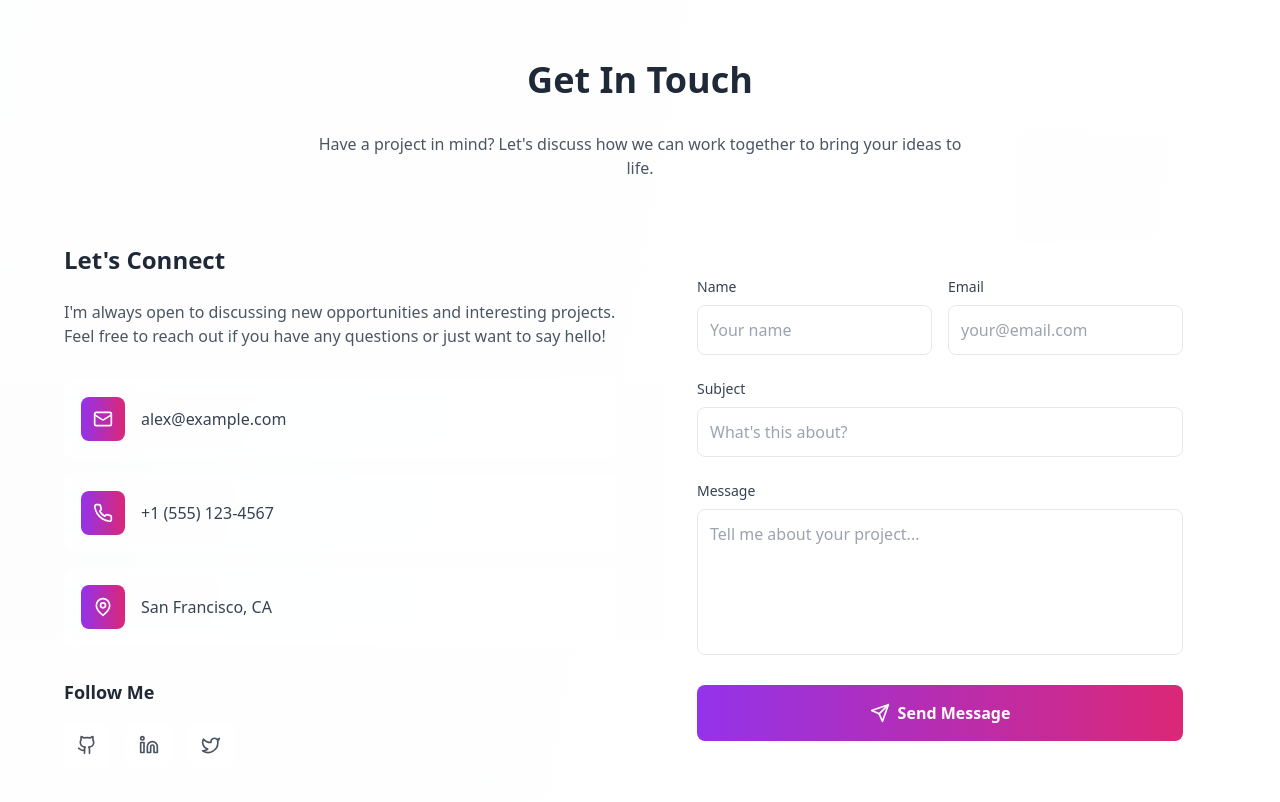
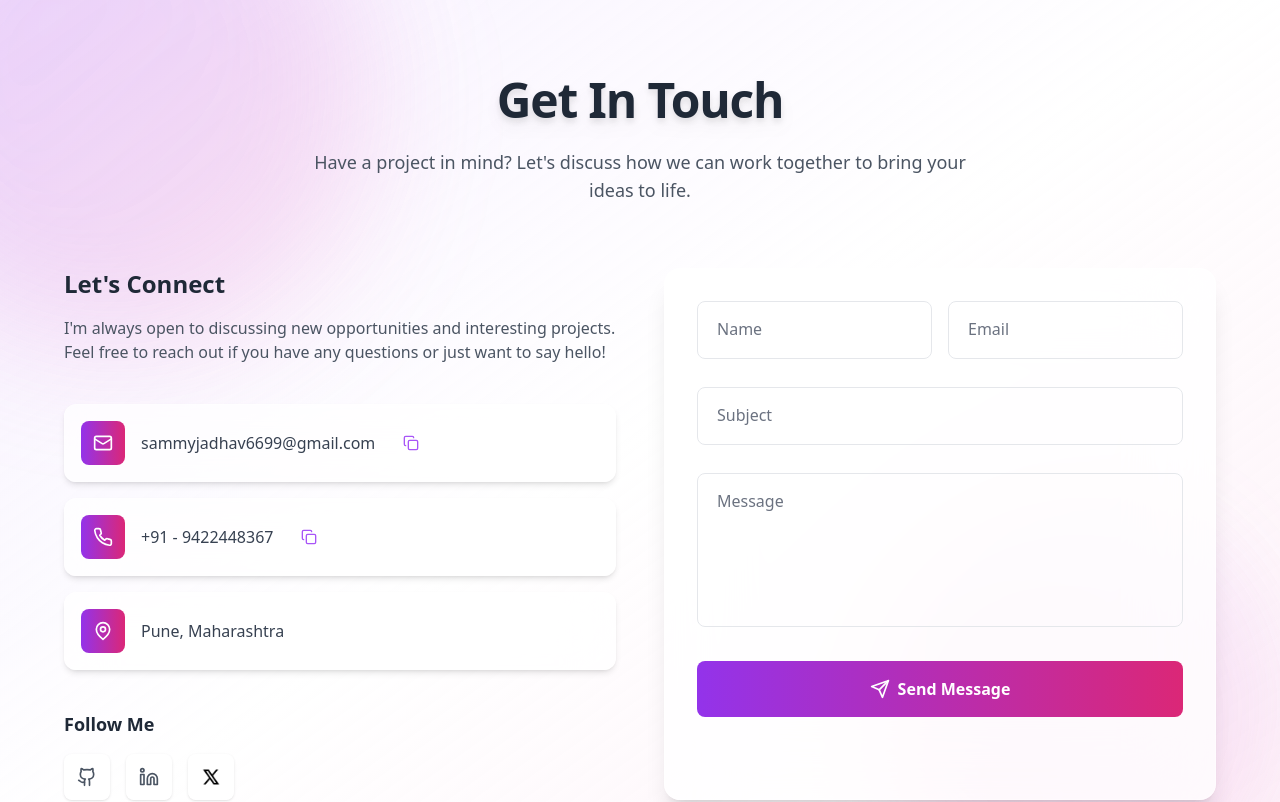
Before and after one commit to sameer6699/Sameer_portfolio, a React (Vite) app: page / in a window 1280 px wide. Shown: the part 6080-6882 px from the top of the page. Built offline with nearby package versions, Linux system fonts and the light colour scheme.

Commit message:
Added Updated Contact Us Section

```diff
--- a/src/components/Contact.tsx
+++ b/src/components/Contact.tsx
@@ -1,8 +1,9 @@
 import { useState } from 'react';
-import { motion } from 'framer-motion';
-import { Mail, Phone, MapPin, Send, Github, Linkedin, Twitter } from 'lucide-react';
+import { motion, AnimatePresence } from 'framer-motion';
+import { Mail, Phone, MapPin, Send, Github, Linkedin, CheckCircle, Copy } from 'lucide-react';
 import { useForm } from 'react-hook-form';
 import { useScrollAnimation } from '../hooks/useScrollAnimation';
+import twitterLogo from './assets/twitter-logo.png';
 
 interface ContactForm {
   name: string;
@@ -14,43 +15,51 @@ interface ContactForm {
 export const Contact: React.FC = () => {
   const { ref, isInView } = useScrollAnimation();
   const [isSubmitted, setIsSubmitted] = useState(false);
+  const [copied, setCopied] = useState<string | null>(null);
   const { register, handleSubmit, formState: { errors }, reset } = useForm<ContactForm>();
 
   const onSubmit = (data: ContactForm) => {
-    // Simulate API call
     setTimeout(() => {
       setIsSubmitted(true);
-      console.log('Contact form submitted:', data);
       reset();
-      setTimeout(() => setIsSubmitted(false), 3000);
+      setTimeout(() => setIsSubmitted(false), 2500);
     }, 1000);
   };
 
+  const handleCopy = (text: string, label: string) => {
+    navigator.clipboard.writeText(text);
+    setCopied(label);
+    setTimeout(() => setCopied(null), 1200);
+  };
+
   const socialLinks = [
-    { icon: Github, href: '#', label: 'GitHub' },
-    { icon: Linkedin, href: '#', label: 'LinkedIn' },
-    { icon: Twitter, href: '#', label: 'Twitter' },
+    { icon: Github, href: 'https://github.com/sameer6699', label: 'GitHub' },
+    { icon: Linkedin, href: 'https://www.linkedin.com/in/sameer-jadhav6699/', label: 'LinkedIn' },
+    { icon: 'custom-twitter', href: 'https://x.com/SameerJ24299336', label: 'X-(Twitter)' },
   ];
 
   const contactInfo = [
-    { icon: Mail, text: 'alex@example.com', href: 'mailto:alex@example.com' },
-    { icon: Phone, text: '+1 (555) 123-4567', href: 'tel:+15551234567' },
-    { icon: MapPin, text: 'San Francisco, CA', href: '#' },
+    { icon: Mail, text: 'sammyjadhav6699@gmail.com', href: 'mailto:sammyjadhav6699@gmail.com', label: 'Email' },
+    { icon: Phone, text: '+91 - 9422448367', href: 'tel:+919422448367', label: 'Phone' },
+    { icon: MapPin, text: 'Pune, Maharashtra', href: 'https://www.google.com/maps/search/?api=1&query=Pune,+Maharashtra', label: 'Location' },
   ];
 
   return (
-    <section id="contact" className="py-20 bg-white/50 dark:bg-gray-900/50">
-      <div className="container mx-auto px-6">
+    <section id="contact" className="relative py-24 bg-gradient-to-br from-purple-100/60 via-white/80 to-pink-100/60 dark:from-gray-900/80 dark:via-gray-900/60 dark:to-gray-800/80 overflow-hidden">
+      {/* Decorative background blob */}
+      <div className="absolute -top-32 -left-32 w-[500px] h-[500px] bg-gradient-to-br from-purple-400/30 to-pink-400/20 rounded-full blur-3xl z-0" aria-hidden="true" />
+      <div className="absolute bottom-0 right-0 w-[400px] h-[400px] bg-gradient-to-tr from-pink-400/20 to-purple-400/10 rounded-full blur-2xl z-0" aria-hidden="true" />
+      <div className="container mx-auto px-6 relative z-10">
         <motion.div
           ref={ref}
           initial={{ opacity: 0, y: 50 }}
           animate={isInView ? { opacity: 1, y: 0 } : {}}
           transition={{ duration: 0.8 }}
         >
-          <h2 className="text-4xl font-bold text-center mb-8 text-gray-800 dark:text-white">
+          <h2 className="text-4xl md:text-5xl font-extrabold text-center mb-6 text-gray-800 dark:text-white tracking-tight drop-shadow-lg">
             Get In Touch
           </h2>
-          <p className="text-center text-gray-600 dark:text-gray-400 mb-16 max-w-2xl mx-auto">
+          <p className="text-center text-lg text-gray-600 dark:text-gray-300 mb-16 max-w-2xl mx-auto">
             Have a project in mind? Let's discuss how we can work together to bring your ideas to life.
           </p>
 
@@ -60,35 +69,62 @@ export const Contact: React.FC = () => {
               initial={{ opacity: 0, x: -50 }}
               animate={isInView ? { opacity: 1, x: 0 } : {}}
               transition={{ duration: 0.8, delay: 0.2 }}
-              className="space-y-8"
+              className="space-y-10"
             >
               <div>
-                <h3 className="text-2xl font-bold text-gray-800 dark:text-white mb-6">
+                <h3 className="text-2xl font-bold text-gray-800 dark:text-white mb-4">
                   Let's Connect
                 </h3>
                 <p className="text-gray-600 dark:text-gray-400 mb-8">
-                  I'm always open to discussing new opportunities and interesting projects.
-                  Feel free to reach out if you have any questions or just want to say hello!
+                  I'm always open to discussing new opportunities and interesting projects. Feel free to reach out if you have any questions or just want to say hello!
                 </p>
               </div>
 
               <div className="space-y-4">
                 {contactInfo.map((info, index) => (
-                  <motion.a
+                  <motion.div
                     key={index}
-                    href={info.href}
                     initial={{ opacity: 0, y: 20 }}
                     animate={isInView ? { opacity: 1, y: 0 } : {}}
                     transition={{ duration: 0.5, delay: 0.4 + index * 0.1 }}
-                    className="flex items-center gap-4 p-4 bg-white/60 dark:bg-gray-800/60 backdrop-blur-sm rounded-lg border border-white/20 dark:border-gray-700/20 hover:bg-white/80 dark:hover:bg-gray-800/80 transition-all duration-300 group"
+                    className="flex items-center gap-4 p-4 bg-white/70 dark:bg-gray-800/70 backdrop-blur-xl rounded-xl border border-white/30 dark:border-gray-700/30 shadow-md hover:shadow-lg transition-all group relative"
                   >
                     <div className="p-3 bg-gradient-to-r from-purple-600 to-pink-600 rounded-lg text-white group-hover:scale-110 transition-transform">
                       <info.icon className="w-5 h-5" />
                     </div>
-                    <span className="text-gray-700 dark:text-gray-300 font-medium">
+                    <a
+                      href={info.href}
+                      target={info.label === 'Location' ? '_blank' : undefined}
+                      rel={info.label === 'Location' ? 'noopener noreferrer' : undefined}
+                      className="text-gray-700 dark:text-gray-200 font-medium hover:underline focus:outline-none"
+                      aria-label={info.label}
+                    >
                       {info.text}
-                    </span>
-                  </motion.a>
+                    </a>
+                    {['Email', 'Phone'].includes(info.label) && (
+                      <button
+                        type="button"
+                        onClick={() => handleCopy(info.text, info.label)}
+                        className="ml-2 p-1 rounded hover:bg-purple-100 dark:hover:bg-gray-700 transition-colors"
+                        aria-label={`Copy ${info.label}`}
+                        tabIndex={0}
+                      >
+                        <Copy className="w-4 h-4 text-purple-500" />
+                        <AnimatePresence>
+                          {copied === info.label && (
+                            <motion.span
+                              initial={{ opacity: 0, y: -8 }}
+                              animate={{ opacity: 1, y: 0 }}
+                              exit={{ opacity: 0, y: -8 }}
+                              className="absolute left-1/2 -translate-x-1/2 -top-7 bg-purple-600 text-white text-xs px-2 py-1 rounded shadow-lg"
+                            >
+                              Copied!
+                            </motion.span>
+                          )}
+                        </AnimatePresence>
+                      </button>
+                    )}
+                  </motion.div>
                 ))}
               </div>
 
@@ -102,15 +138,25 @@ export const Contact: React.FC = () => {
                     <motion.a
                       key={index}
                       href={social.href}
+                      target="_blank"
+                      rel="noopener noreferrer"
                       initial={{ opacity: 0, scale: 0 }}
                       animate={isInView ? { opacity: 1, scale: 1 } : {}}
                       transition={{ duration: 0.5, delay: 0.8 + index * 0.1 }}
-                      whileHover={{ scale: 1.1 }}
+                      whileHover={{ scale: 1.15, rotate: -8 }}
                       whileTap={{ scale: 0.95 }}
-                      className="p-3 bg-white/60 dark:bg-gray-800/60 backdrop-blur-sm rounded-lg border border-white/20 dark:border-gray-700/20 hover:bg-gradient-to-r hover:from-purple-600 hover:to-pink-600 hover:text-white transition-all duration-300 group"
+                      className="relative p-3 bg-white/70 dark:bg-gray-800/70 backdrop-blur-xl rounded-lg border border-white/30 dark:border-gray-700/30 shadow hover:bg-gradient-to-r hover:from-purple-600 hover:to-pink-600 hover:text-white transition-all duration-300 group focus:outline-none"
                       aria-label={social.label}
+                      tabIndex={0}
                     >
+                      {social.icon === 'custom-twitter' ? (
+                        <img src={twitterLogo} alt="X (Twitter) logo" className="w-5 h-5 object-contain group-hover:invert" />
+                      ) : (
                         <social.icon className="w-5 h-5 text-gray-600 dark:text-gray-400 group-hover:text-white" />
+                      )}
+                      <span className="absolute left-1/2 -translate-x-1/2 top-12 opacity-0 group-hover:opacity-100 bg-gray-900 text-white text-xs px-2 py-1 rounded shadow transition-opacity pointer-events-none">
+                        {social.label}
+                      </span>
                     </motion.a>
                   ))}
                 </div>
@@ -122,29 +168,28 @@ export const Contact: React.FC = () => {
               initial={{ opacity: 0, x: 50 }}
               animate={isInView ? { opacity: 1, x: 0 } : {}}
               transition={{ duration: 0.8, delay: 0.4 }}
-              className="bg-white/60 dark:bg-gray-800/60 backdrop-blur-sm rounded-2xl p-8 border border-white/20 dark:border-gray-700/20"
+              className="bg-white/80 dark:bg-gray-900/80 backdrop-blur-2xl rounded-2xl p-8 border border-white/30 dark:border-gray-700/30 shadow-xl relative"
             >
-              <form onSubmit={handleSubmit(onSubmit)} className="space-y-6">
+              <form onSubmit={handleSubmit(onSubmit)} className="space-y-7">
                 <div className="grid md:grid-cols-2 gap-4">
-                  <div>
-                    <label className="block text-sm font-medium text-gray-700 dark:text-gray-300 mb-2">
-                      Name
-                    </label>
+                  {/* Floating label input */}
+                  <div className="relative">
                     <input
                       type="text"
                       {...register('name', { required: 'Name is required' })}
-                      className="w-full p-3 border border-gray-200 dark:border-gray-600 rounded-lg bg-white/50 dark:bg-gray-700/50 text-gray-800 dark:text-white focus:ring-2 focus:ring-purple-500 focus:border-transparent transition-all"
+                      className={`peer w-full p-4 border border-gray-200 dark:border-gray-600 rounded-lg bg-transparent text-gray-800 dark:text-white focus:ring-2 focus:ring-purple-500 focus:border-transparent transition-all placeholder-transparent outline-none ${errors.name ? 'border-red-400' : ''}`}
                       placeholder="Your name"
+                      id="contact-name"
+                      autoComplete="off"
                     />
+                    <label htmlFor="contact-name" className="absolute left-4 top-3 text-gray-500 dark:text-gray-400 text-sm transition-all peer-placeholder-shown:top-4 peer-placeholder-shown:text-base peer-focus:top-2 peer-focus:text-xs peer-focus:text-purple-600 dark:peer-focus:text-purple-400 bg-white/80 dark:bg-gray-900/80 px-1 rounded pointer-events-none">
+                      Name
+                    </label>
                     {errors.name && (
-                      <p className="mt-1 text-red-500 text-sm">{errors.name.message}</p>
+                      <p className="mt-1 text-red-500 text-xs">{errors.name.message}</p>
                     )}
                   </div>
-
-                  <div>
-                    <label className="block text-sm font-medium text-gray-700 dark:text-gray-300 mb-2">
-                      Email
-                    </label>
+                  <div className="relative">
                     <input
                       type="email"
                       {...register('email', {
@@ -154,57 +199,64 @@ export const Contact: React.FC = () => {
                           message: 'Invalid email address'
                         }
                       })}
-                      className="w-full p-3 border border-gray-200 dark:border-gray-600 rounded-lg bg-white/50 dark:bg-gray-700/50 text-gray-800 dark:text-white focus:ring-2 focus:ring-purple-500 focus:border-transparent transition-all"
+                      className={`peer w-full p-4 border border-gray-200 dark:border-gray-600 rounded-lg bg-transparent text-gray-800 dark:text-white focus:ring-2 focus:ring-purple-500 focus:border-transparent transition-all placeholder-transparent outline-none ${errors.email ? 'border-red-400' : ''}`}
                       placeholder="your@email.com"
+                      id="contact-email"
+                      autoComplete="off"
                     />
+                    <label htmlFor="contact-email" className="absolute left-4 top-3 text-gray-500 dark:text-gray-400 text-sm transition-all peer-placeholder-shown:top-4 peer-placeholder-shown:text-base peer-focus:top-2 peer-focus:text-xs peer-focus:text-purple-600 dark:peer-focus:text-purple-400 bg-white/80 dark:bg-gray-900/80 px-1 rounded pointer-events-none">
+                      Email
+                    </label>
                     {errors.email && (
-                      <p className="mt-1 text-red-500 text-sm">{errors.email.message}</p>
+                      <p className="mt-1 text-red-500 text-xs">{errors.email.message}</p>
                     )}
                   </div>
                 </div>
-
-                <div>
-                  <label className="block text-sm font-medium text-gray-700 dark:text-gray-300 mb-2">
-                    Subject
-                  </label>
+                <div className="relative">
                   <input
                     type="text"
                     {...register('subject', { required: 'Subject is required' })}
-                    className="w-full p-3 border border-gray-200 dark:border-gray-600 rounded-lg bg-white/50 dark:bg-gray-700/50 text-gray-800 dark:text-white focus:ring-2 focus:ring-purple-500 focus:border-transparent transition-all"
+                    className={`peer w-full p-4 border border-gray-200 dark:border-gray-600 rounded-lg bg-transparent text-gray-800 dark:text-white focus:ring-2 focus:ring-purple-500 focus:border-transparent transition-all placeholder-transparent outline-none ${errors.subject ? 'border-red-400' : ''}`}
                     placeholder="What's this about?"
+                    id="contact-subject"
+                    autoComplete="off"
                   />
+                  <label htmlFor="contact-subject" className="absolute left-4 top-3 text-gray-500 dark:text-gray-400 text-sm transition-all peer-placeholder-shown:top-4 peer-placeholder-shown:text-base peer-focus:top-2 peer-focus:text-xs peer-focus:text-purple-600 dark:peer-focus:text-purple-400 bg-white/80 dark:bg-gray-900/80 px-1 rounded pointer-events-none">
+                    Subject
+                  </label>
                   {errors.subject && (
-                    <p className="mt-1 text-red-500 text-sm">{errors.subject.message}</p>
+                    <p className="mt-1 text-red-500 text-xs">{errors.subject.message}</p>
                   )}
                 </div>
-
-                <div>
-                  <label className="block text-sm font-medium text-gray-700 dark:text-gray-300 mb-2">
-                    Message
-                  </label>
+                <div className="relative">
                   <textarea
                     {...register('message', { required: 'Message is required' })}
                     rows={5}
-                    className="w-full p-3 border border-gray-200 dark:border-gray-600 rounded-lg bg-white/50 dark:bg-gray-700/50 text-gray-800 dark:text-white focus:ring-2 focus:ring-purple-500 focus:border-transparent transition-all resize-none"
+                    className={`peer w-full p-4 border border-gray-200 dark:border-gray-600 rounded-lg bg-transparent text-gray-800 dark:text-white focus:ring-2 focus:ring-purple-500 focus:border-transparent transition-all placeholder-transparent outline-none resize-none ${errors.message ? 'border-red-400' : ''}`}
                     placeholder="Tell me about your project..."
+                    id="contact-message"
+                    autoComplete="off"
                   />
+                  <label htmlFor="contact-message" className="absolute left-4 top-3 text-gray-500 dark:text-gray-400 text-sm transition-all peer-placeholder-shown:top-4 peer-placeholder-shown:text-base peer-focus:top-2 peer-focus:text-xs peer-focus:text-purple-600 dark:peer-focus:text-purple-400 bg-white/80 dark:bg-gray-900/80 px-1 rounded pointer-events-none">
+                    Message
+                  </label>
                   {errors.message && (
-                    <p className="mt-1 text-red-500 text-sm">{errors.message.message}</p>
+                    <p className="mt-1 text-red-500 text-xs">{errors.message.message}</p>
                   )}
                 </div>
-
                 <motion.button
                   type="submit"
-                  whileHover={{ scale: 1.02 }}
+                  whileHover={{ scale: 1.03 }}
                   whileTap={{ scale: 0.98 }}
                   disabled={isSubmitted}
-                  className="w-full py-4 bg-gradient-to-r from-purple-600 to-pink-600 text-white rounded-lg font-semibold hover:shadow-lg hover:shadow-purple-500/25 transition-all duration-300 flex items-center justify-center gap-2 disabled:opacity-50"
+                  className="w-full py-4 bg-gradient-to-r from-purple-600 to-pink-600 text-white rounded-lg font-semibold hover:shadow-lg hover:shadow-purple-500/25 transition-all duration-300 flex items-center justify-center gap-2 disabled:opacity-50 focus:outline-none focus:ring-2 focus:ring-purple-400"
+                  aria-label="Send Message"
                 >
                   {isSubmitted ? (
                     <>
                       <motion.div
                         animate={{ rotate: 360 }}
-                        transition={{ duration: 1, repeat: Infinity, ease: "linear" }}
+                        transition={{ duration: 1, repeat: Infinity, ease: 'linear' }}
                         className="w-5 h-5 border-2 border-white border-t-transparent rounded-full"
                       />
                       Sending...
@@ -216,16 +268,26 @@ export const Contact: React.FC = () => {
                     </>
                   )}
                 </motion.button>
-
+                <AnimatePresence>
                   {isSubmitted && (
                     <motion.div
                       initial={{ opacity: 0, y: 10 }}
                       animate={{ opacity: 1, y: 0 }}
-                    className="text-center text-green-600 dark:text-green-400 font-medium"
+                      exit={{ opacity: 0, y: 10 }}
+                      className="flex flex-col items-center gap-2 text-center text-green-600 dark:text-green-400 font-medium mt-2"
                     >
+                      <motion.div
+                        initial={{ scale: 0 }}
+                        animate={{ scale: 1 }}
+                        exit={{ scale: 0 }}
+                        transition={{ type: 'spring', stiffness: 400, damping: 20 }}
+                      >
+                        <CheckCircle className="w-8 h-8 mb-1 text-green-500" />
+                      </motion.div>
                       Message sent successfully! I'll get back to you soon.
                     </motion.div>
                   )}
+                </AnimatePresence>
               </form>
             </motion.div>
           </div>
```
Also changed, not shown: src/components/assets/twitter-logo.png (added). Lines whose indentation alone changed are shown as unchanged.
